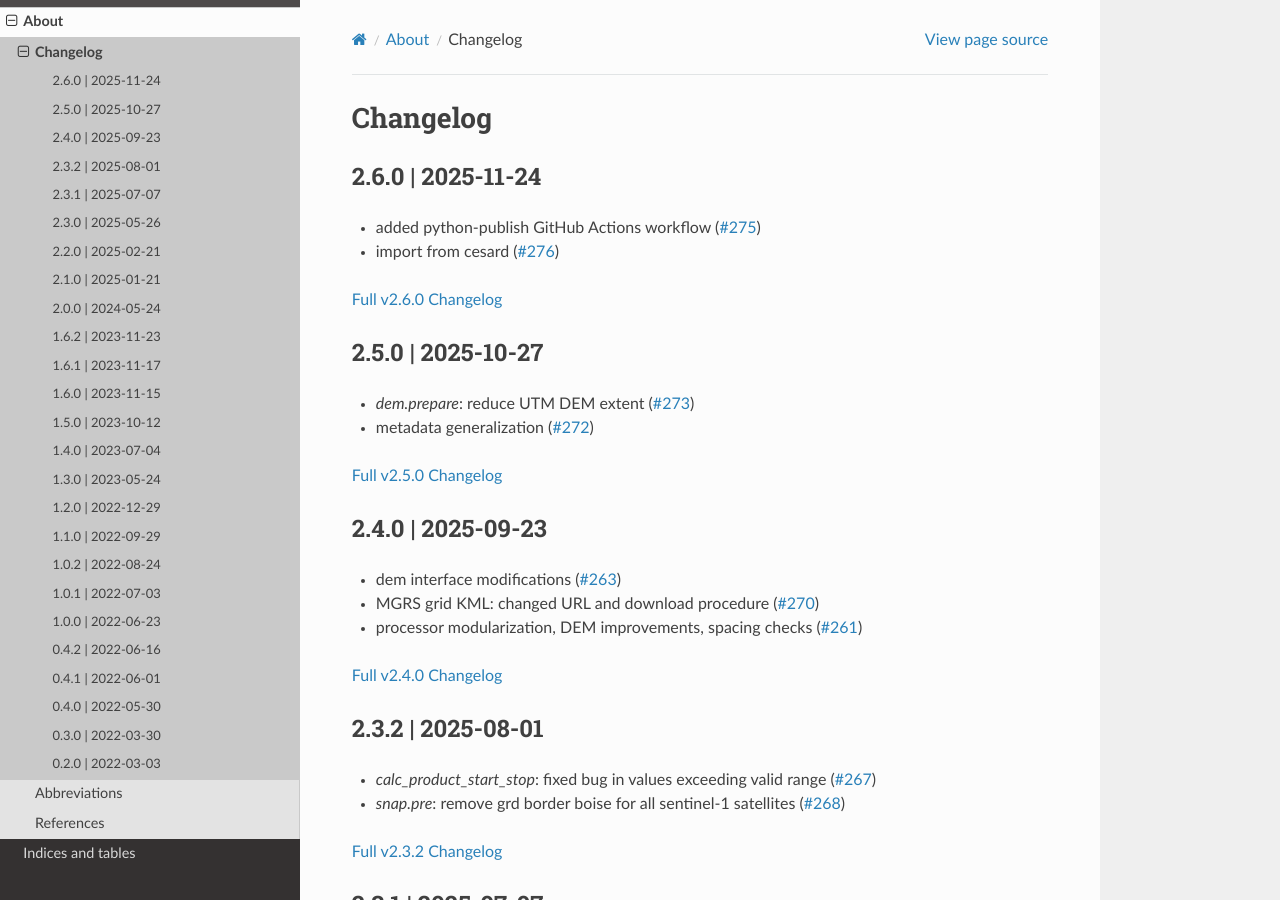
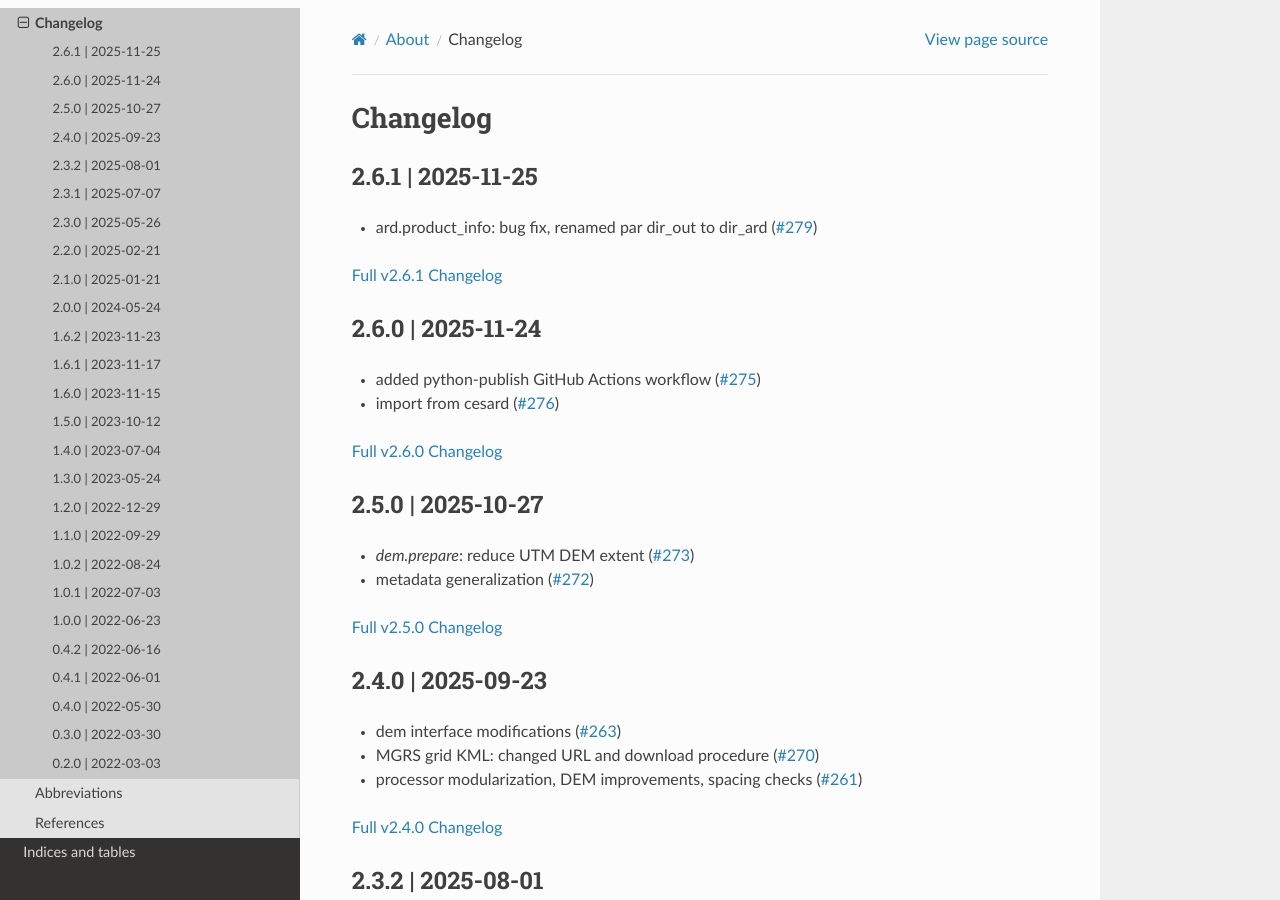
Before and after one commit to SAR-ARD/s1ard, a Sphinx documentation site: the page built from docs/source/about/changelog.rst, in a window 1280 px wide and 900 px high. Built offline with Sphinx 7.4.7 and the Read the Docs theme 3.1.0, drawn with Linux system fonts in a browser that asks for light colours.

Commit message:
version 2.6.1 changelog

```diff
--- a/docs/source/about/changelog.rst
+++ b/docs/source/about/changelog.rst
@@ -1,5 +1,13 @@
 Changelog
 =========
+
+2.6.1 | 2025-11-25
+------------------
+
+* ard.product_info: bug fix, renamed par dir_out to dir_ard (`#279 <https://github.com/SAR-ARD/s1ard/pull/279>`_)
+
+
+`Full v2.6.1 Changelog <https://github.com/SAR-ARD/s1ard/compare/v2.6.0...v2.6.1>`_
 
 2.6.0 | 2025-11-24
 ------------------
```
